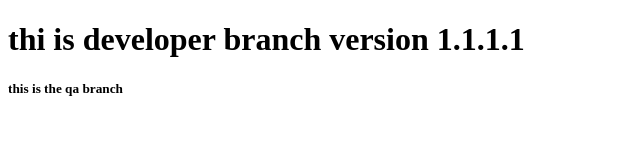
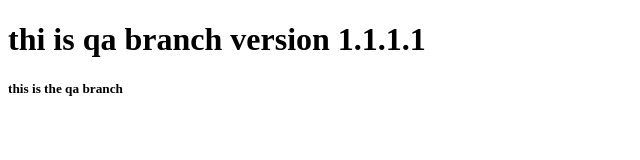
Before and after one commit to jaisriramsaras/htmldemo, a plain HTML site: page index.html in a window 1280 px wide. Shown: the whole page, without its empty margins (0-640 px from the left). Drawn offline with Linux system fonts and the light colour scheme.

Commit message:
title change

```diff
--- a/index.html
+++ b/index.html
@@ -8,7 +8,7 @@
 </head>
 <body>
 
-    <h1>thi is developer branch version 1.1.1.1 </h1>
+    <h1>thi is qa branch version 1.1.1.1 </h1>
     <h5>
         <p>
             this is the qa  branch
```
